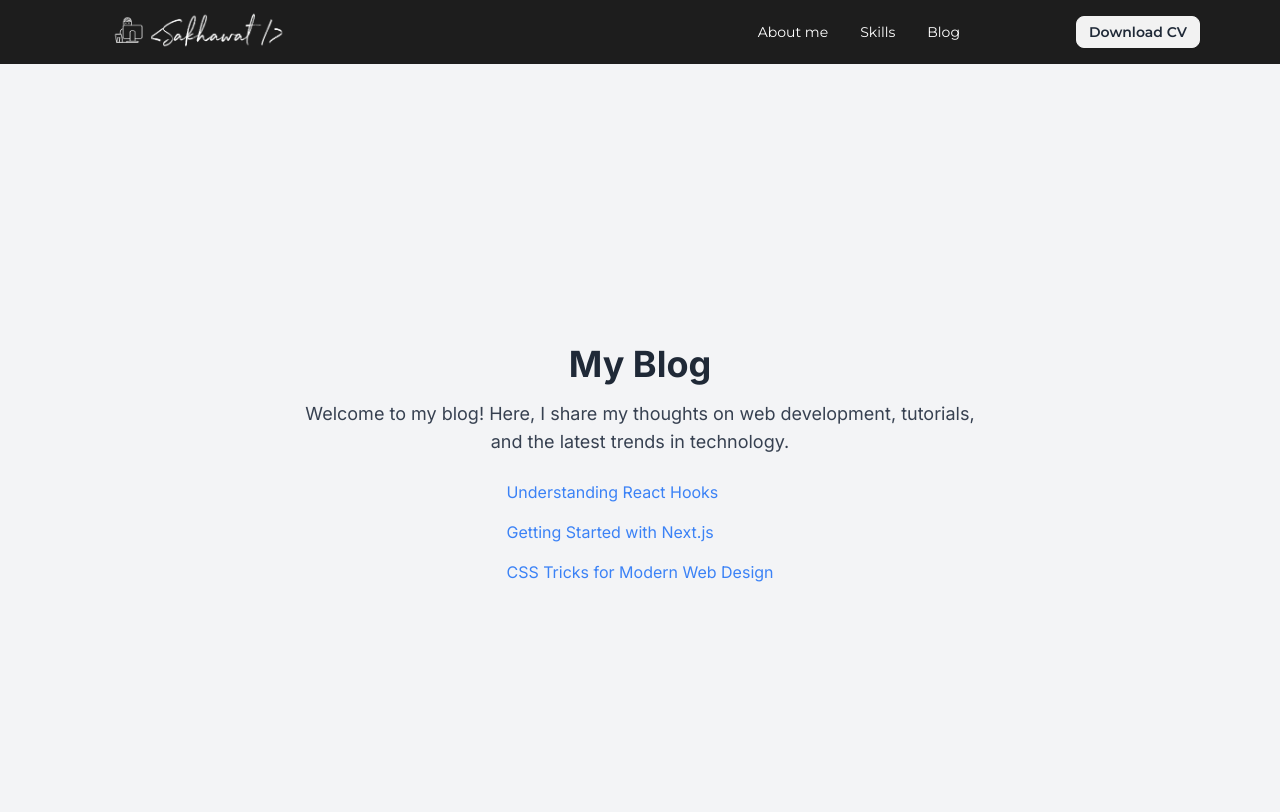
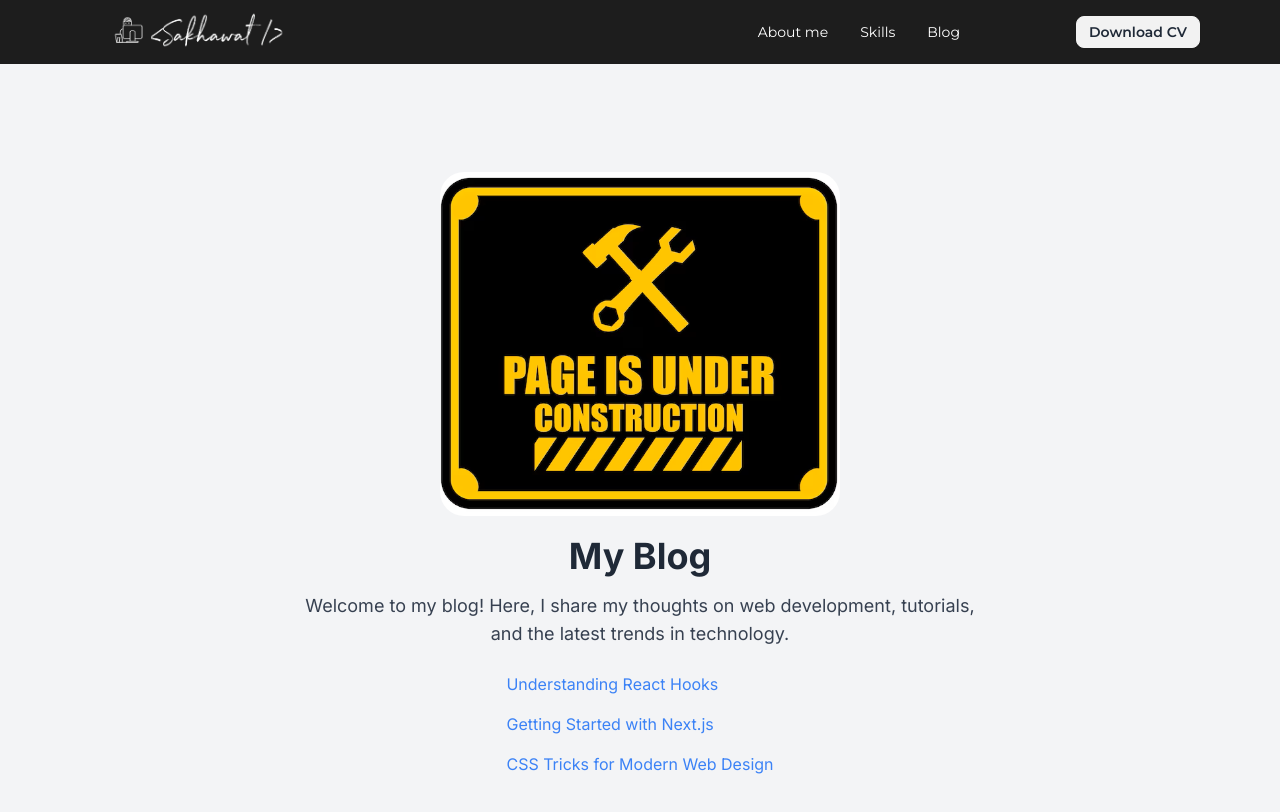
Before and after one commit to Sakhawat71/sakhawat, a Next.js app: page /blog in a window 1280 px wide. Shown: the top 812 px of the page. Built offline with nearby package versions, Linux system fonts and the light colour scheme.

Commit message:
under_construction  image added in blog page

```diff
--- a/src/app/blog/page.jsx
+++ b/src/app/blog/page.jsx
@@ -1,8 +1,17 @@
+import Image from 'next/image';
 import React from 'react';
+import Construction from '@/assets/ext/under_construction.png';
 
 const Blog = () => {
     return (
         <div className="flex flex-col items-center justify-center min-h-screen bg-gray-100 p-5">
+            <Image
+                src={Construction}
+                alt='Construction'
+                height={400}
+                width={400}
+                className='my-5 rounded-3xl'
+            />
             <h1 className="text-4xl font-bold">My Blog</h1>
             <p className="mt-4 text-lg text-gray-700 max-w-2xl text-center">
                 Welcome to my blog! Here, I share my thoughts on web development, tutorials, and the latest trends in technology.
```
Also changed, not shown: src/assets/ext/under_construction.png (added).
